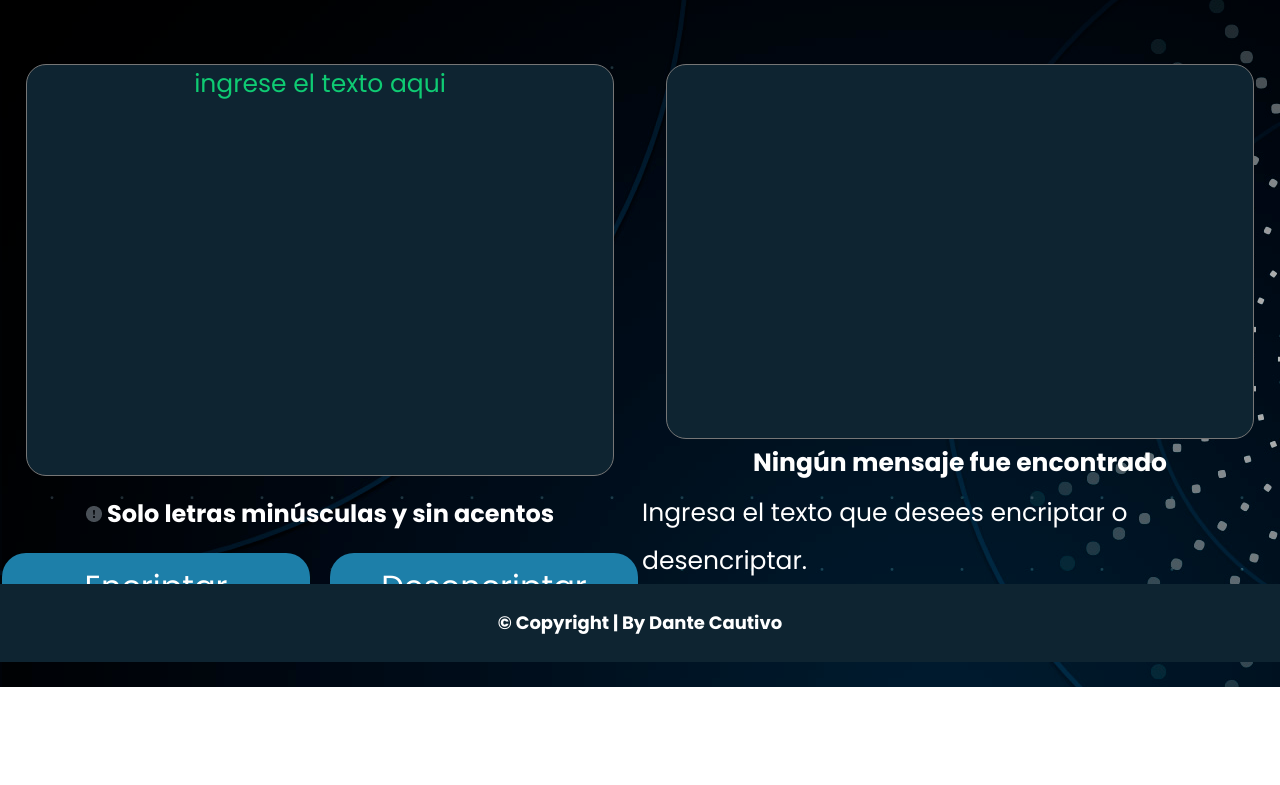
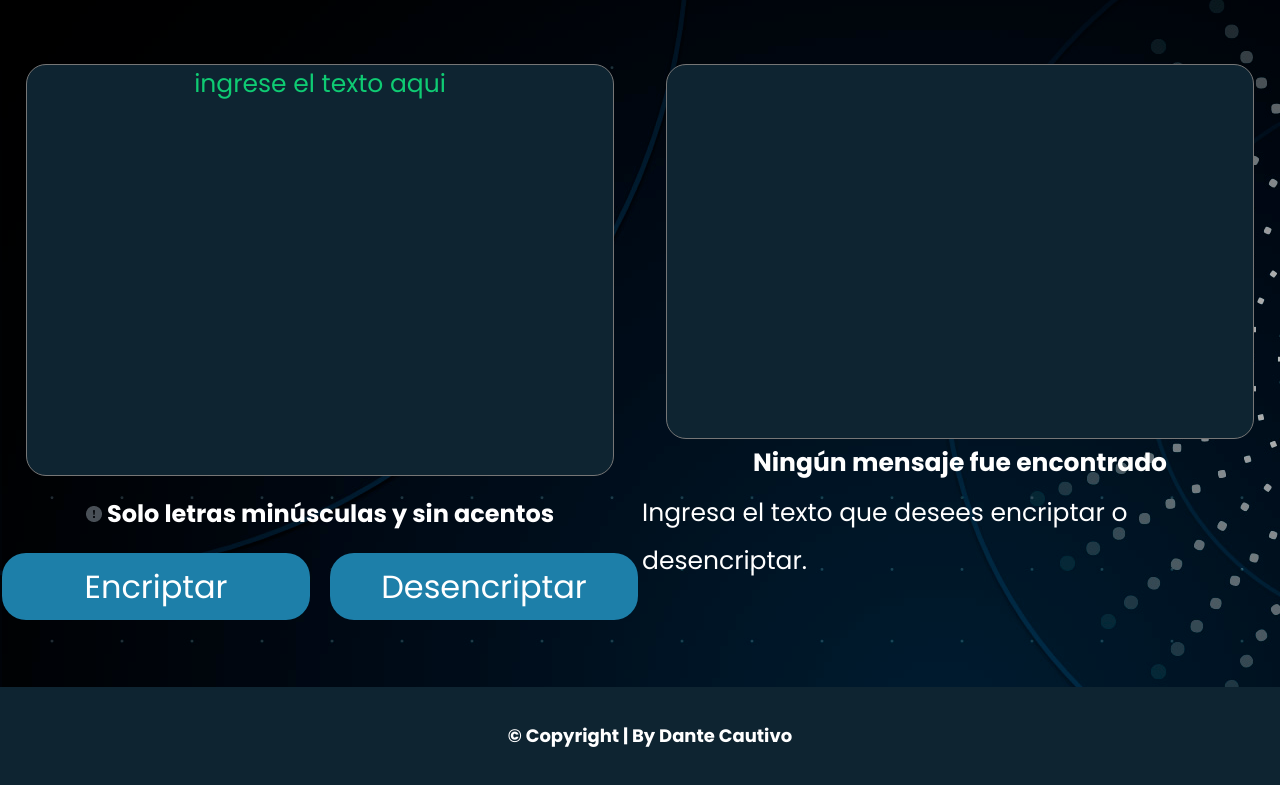
Before and after one commit to Dcautivo/encriptacion-alura, a plain HTML site: page index.html in a window 1280 px wide. Shown: the part 138-923 px from the top of the page. Before the commit the page ends 825 px from the top, so only its background shows below. Drawn offline with Linux system fonts and the light colour scheme; some packages are replaced by stand-ins of ours; a script that the page names is missing.

Commit message:
Update styles.css

```diff
--- a/styles.css
+++ b/styles.css
@@ -222,7 +222,8 @@ main {
 }
 
 footer {
-    position: absolute;
+    /*position: absolute;*/
+    padding: 10px;
     width: 100%;
     bottom: 0;
     background-color: var(--footer-color);
```
